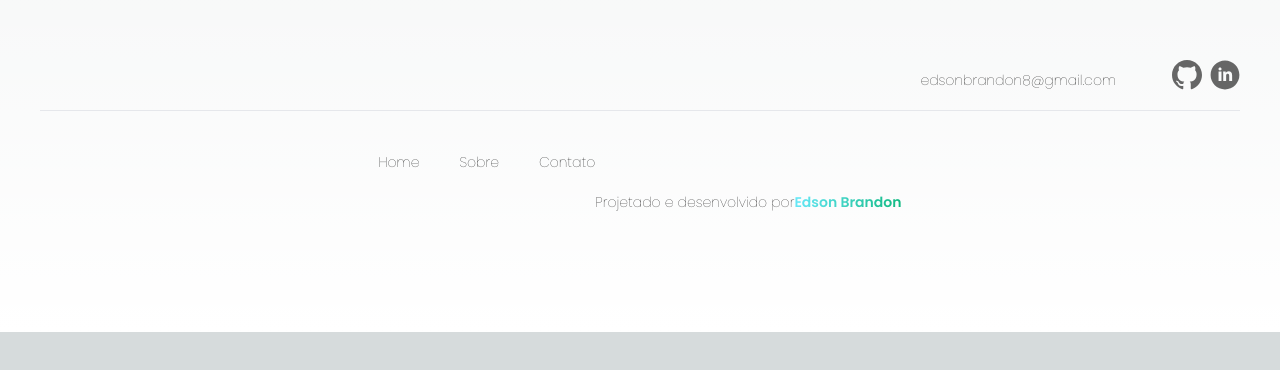
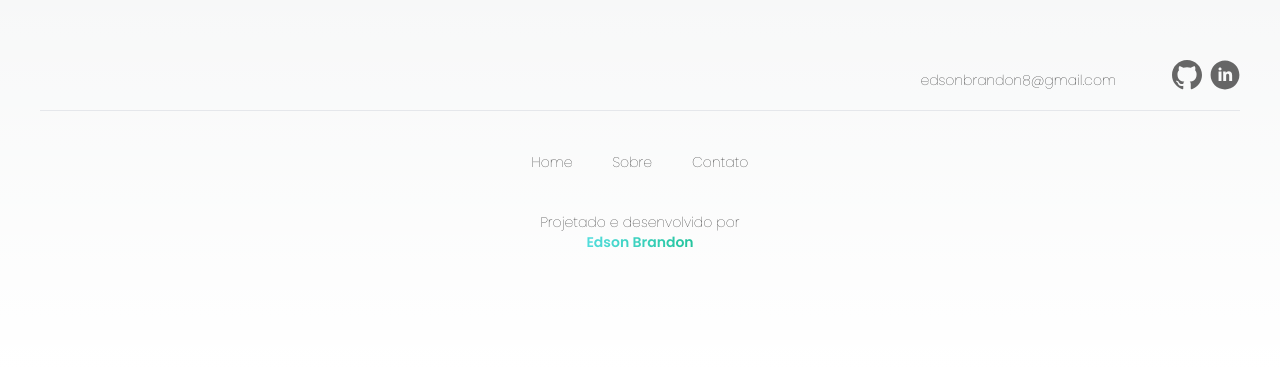
Before and after one commit to edintwi/my-website, a Next.js app: page / in a window 1280 px wide. Shown: the part 1600-1970 px from the top of the page. Before the commit the page ends 1932 px from the top, so only its background shows below. Built offline with nearby package versions, Linux system fonts and the light colour scheme.

Commit message:
feat: responsive sm

```diff
--- a/src/components/footer/footer.tsx
+++ b/src/components/footer/footer.tsx
@@ -25,7 +25,7 @@ export default function Footer() {
       </div>
 
       <hr className="h-0.5" />
-      <div className="flex flex-row justify-between py-10 flex-wrap xsm:justify-center">
+      <div className="flex flex-row justify-between py-10 flex-wrap xsm:justify-center sm:justify-center sm:flex-col sm: items-center">
         <ul className="flex flex-row gap-10 font-thin xsm: text-sm">
           <li>
             <a href="">Home</a>
@@ -37,9 +37,9 @@ export default function Footer() {
             <a href="">Contato</a>
           </li>
         </ul>
-        <p className="flex flex-wrap font-thin xsm:text-sm xsm:justify-center xsm:py-10">
+        <p className="flex flex-col font-thin xsm:text-sm xsm:justify-center xsm:py-10 sm:py-10">
           Projetado e desenvolvido por{" "}
-          <span className="font-semibold bg-gradient-to-r from-cyan-300 to-emerald-500 bg-clip-text text-transparent xsm:text-sm">
+          <span className="font-semibold bg-gradient-to-r from-cyan-300 to-emerald-500 bg-clip-text text-transparent xsm:text-sm sm:text-center">
             Edson Brandon
           </span>
         </p>
```
